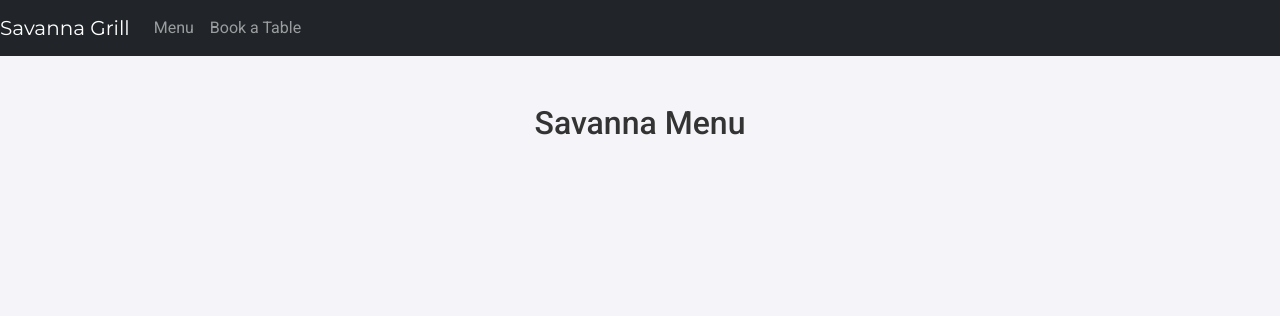
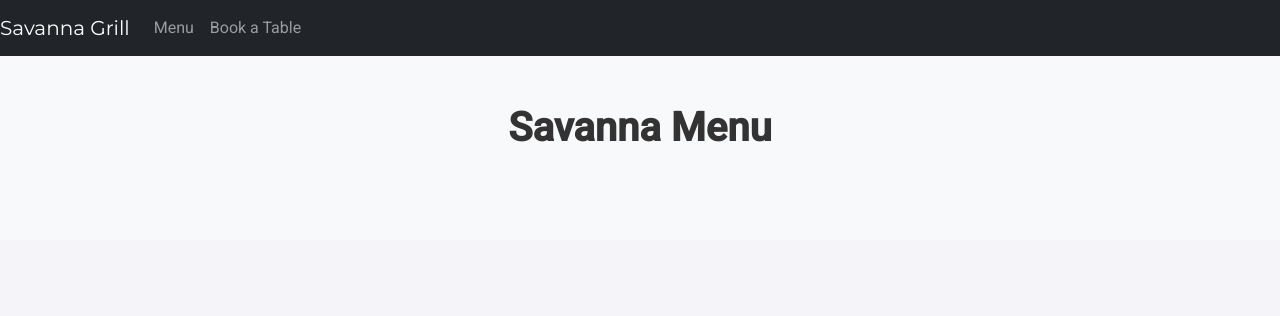
Before and after one commit to HazelHawadi/Savanna-Grill, a Django app: page /menu/ in a window 1280 px wide. Shown: the top 316 px of the page. Run offline with Django 5.2, Linux system fonts and the light colour scheme; data that the repository does not hold is empty.

Commit message:
Add styling for the menu page

```diff
--- a/static/css/style.css
+++ b/static/css/style.css
@@ -93,6 +93,21 @@ h2 {
     background-color: #45a049;
 }
 
+/* Menu Page Styles */
+.menu-section {
+    background-color: #f8f9fa;
+    padding-top: 50px;
+    padding-bottom: 50px;
+}
+
+.menu-section h2 {
+    color: #333;
+    font-size: 2.5em;
+    margin-bottom: 40px;
+    font-weight: bold;
+}
+
+
 /* Mobile responsiveness */
 @media (max-width: 767px) {
     .booking-image-container {
```
